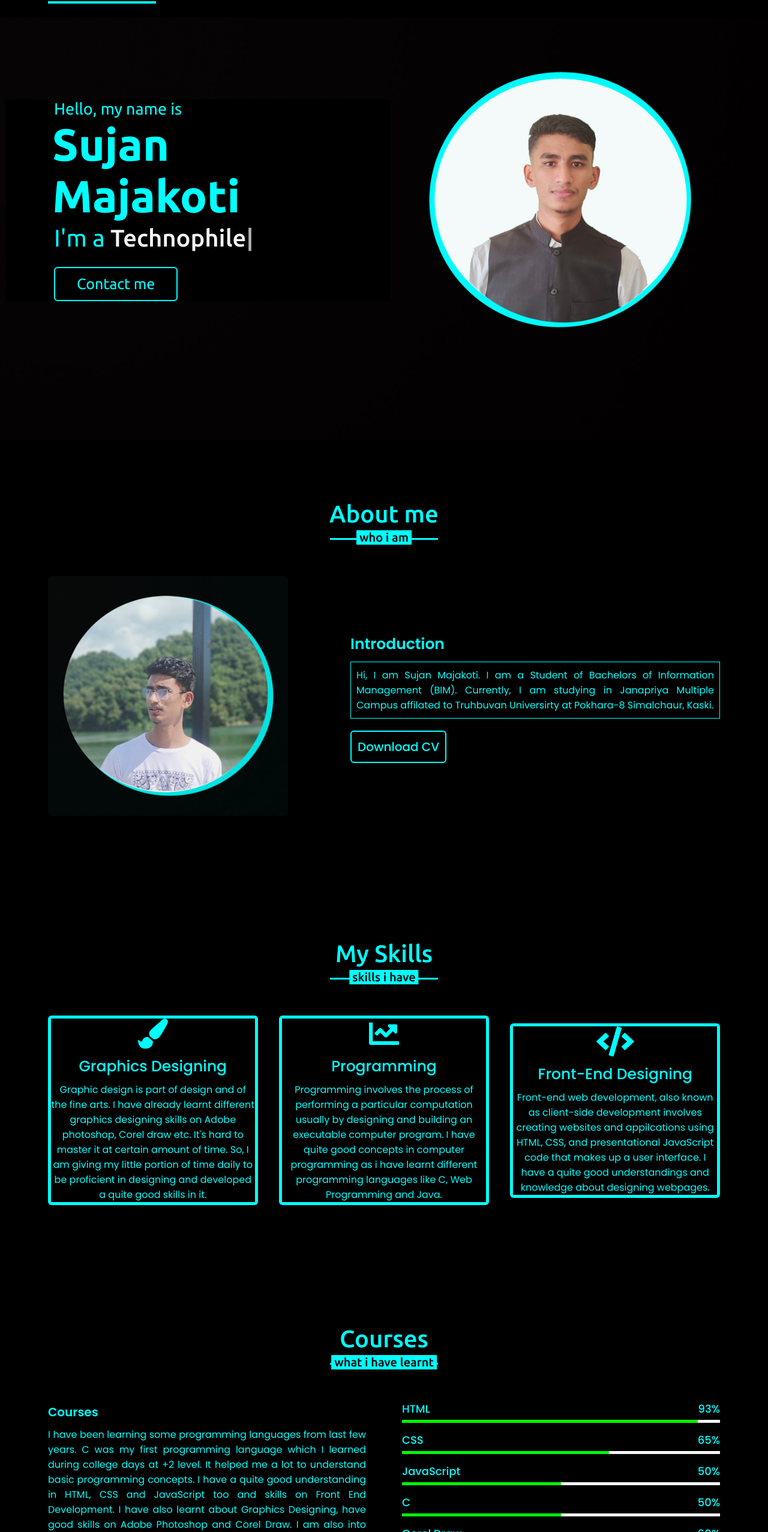
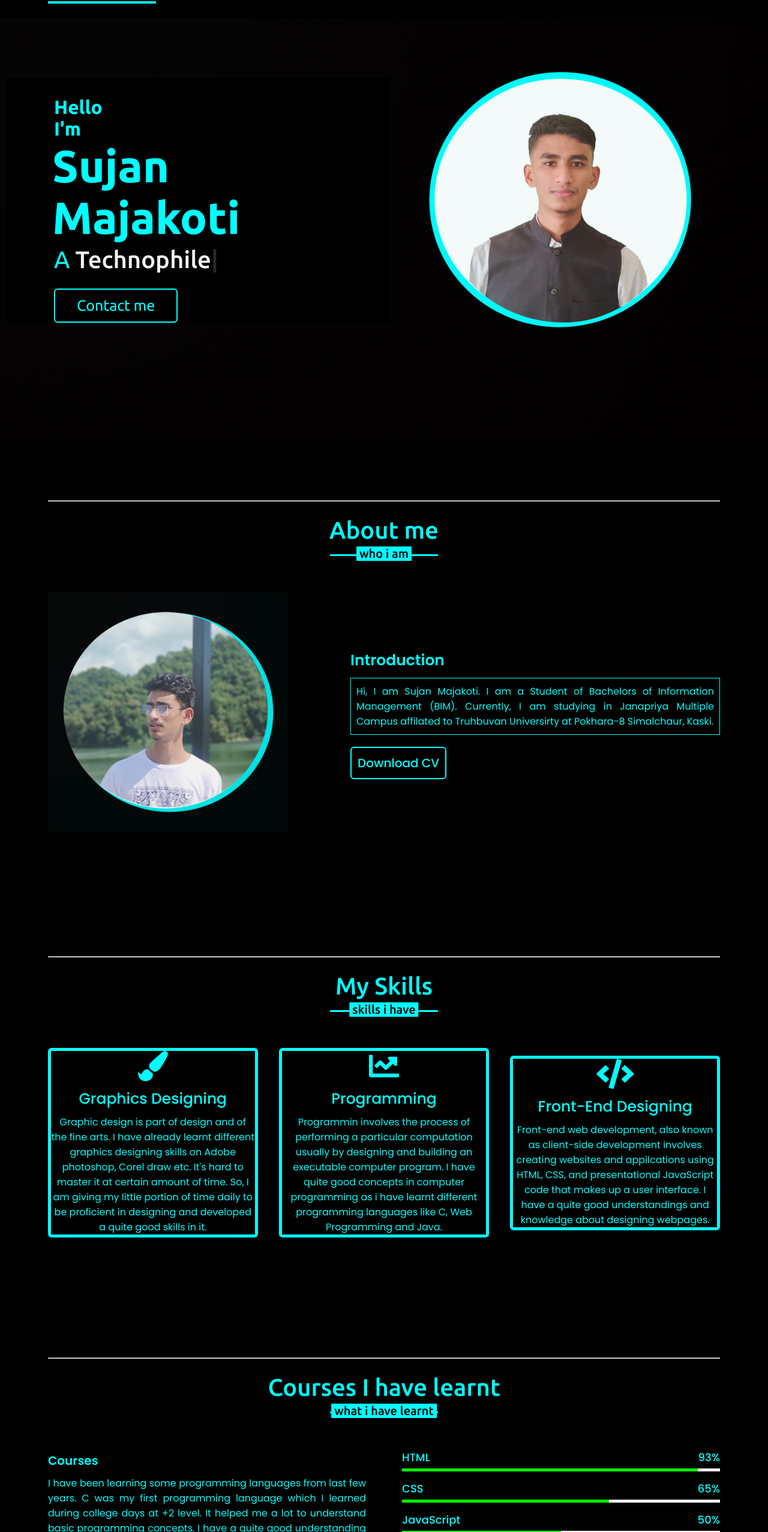
Before and after one commit to sujanmajakoti/sujanmajakoti, a plain HTML site: page index.html in a window 1280 px wide. Shown: the part 66-2620 px from the top of the page at 60% size. Drawn offline with nearby package versions, Linux system fonts and the light colour scheme.

Commit message:
Update index.html

```diff
--- a/index.html
+++ b/index.html
@@ -4,7 +4,7 @@
 <head>
     <meta charset="UTF-8">
     <meta name="viewport" content="width=device-width, initial-scale=1.0">
-    <title>Personal Portfolio Website</title>
+    <title>MyPortfolio Website</title>
     <link rel="stylesheet" href="style.css">
     <link rel="stylesheet" href="https://cdnjs.cloudflare.com/ajax/libs/font-awesome/5.15.3/css/all.min.css"/>
 
@@ -41,9 +41,9 @@
     <section class="home" id="home">
         <div class="max-width">
             <div class="home-content">
-                <div class="text-1">Hello, my name is</div>
+                <div class="text-1"><br><h3>Hello<br>I'm</h3></div>
                 <div class="text-2">Sujan <span>Majakoti</span></div>
-                <div class="text-3">I'm a <span class="typing"> </span></div>
+                <div class="text-3">A <span class="typing"> </span></div>
                 <a href="#" >Contact me</a>
             </div>
         </div>
@@ -51,7 +51,7 @@
 
     <!-- about section start -->
     <section class="about" id="about">
-        <div class="max-width">
+        <div class="max-width"><hr><br>
             <h2 class="title">About me</h2>
             <div class="about-content">
                 <div class="column left">
@@ -74,7 +74,7 @@ I am studying in Janapriya Multiple Campus affilated to Truhbuvan Universirty at
 
     <!-- skill section start -->
     <section class="skill" id="skill">
-        <div class="max-width">
+        <div class="max-width"><hr><br>
             <h2 class="title">My Skills</h2>
             <div class="serv-content">
                 <div class="card">
@@ -92,7 +92,7 @@ So, I am giving my little portion of time daily to be proficient in designing an
                     <div class="box">
                         <i class="fas fa-chart-line"></i>
                         <div class="text">Programming</div>
-                        <p>Programming involves the process of performing a particular computation
+                        <p>Programmin involves the process of performing a particular computation
                             usually by designing and building an executable computer program.
                             I have quite good concepts in computer programming as i have learnt
                             different programming languages like C, Web Programming and Java.</p>
@@ -117,8 +117,8 @@ So, I am giving my little portion of time daily to be proficient in designing an
 
     <!-- skills and Languages section start -->
     <section class="skills" id="skills">
-        <div class="max-width">
-            <h2 class="title">Courses</h2>
+        <div class="max-width"><hr><br>
+            <h2 class="title">Courses I have learnt</h2>
             <div class="skills-content">
                 <div class="column left">
                     <div class="text"> Courses </div>
@@ -127,7 +127,7 @@ So, I am giving my little portion of time daily to be proficient in designing an
                     It helped me a lot to understand basic programming concepts.
                     I have a quite good understanding
                 in HTML, CSS and JavaScript too and skills on Front End Development.
-                I have also learnt about Graphics Designing, have good skills on  Adobe Photoshop and Corel Draw.
+                I have also learned about Graphics Designing, have good skills on  Adobe Photoshop and Corel Draw.
               I am also into Java Programming Language as it is in my college syllabus. Currently, I am giving my certain portion
             of time daily to learn Back-End Development Courses like PHP and JavaScript.   </p>
                     <a href="#">Read more</a>
@@ -190,7 +190,7 @@ So, I am giving my little portion of time daily to be proficient in designing an
 
     <!-- Hobby section start -->
     <section class="hobby" id="hobby">
-        <div class="max-width">
+        <div class="max-width"><hr><br>
             <h2 class="title">My Hobbies</h2>
             <div class="carousel owl-carousel">
                 <div class="card">
@@ -239,7 +239,7 @@ So, I am giving my little portion of time daily to be proficient in designing an
 
     <!-- contact section start -->
     <section class="contact" id="contact">
-        <div class="max-width">
+        <div class="max-width"><hr><br>
             <h2 class="title">Contact me</h2>
             <div class="contact-content">
                 <div class="column left">
```
